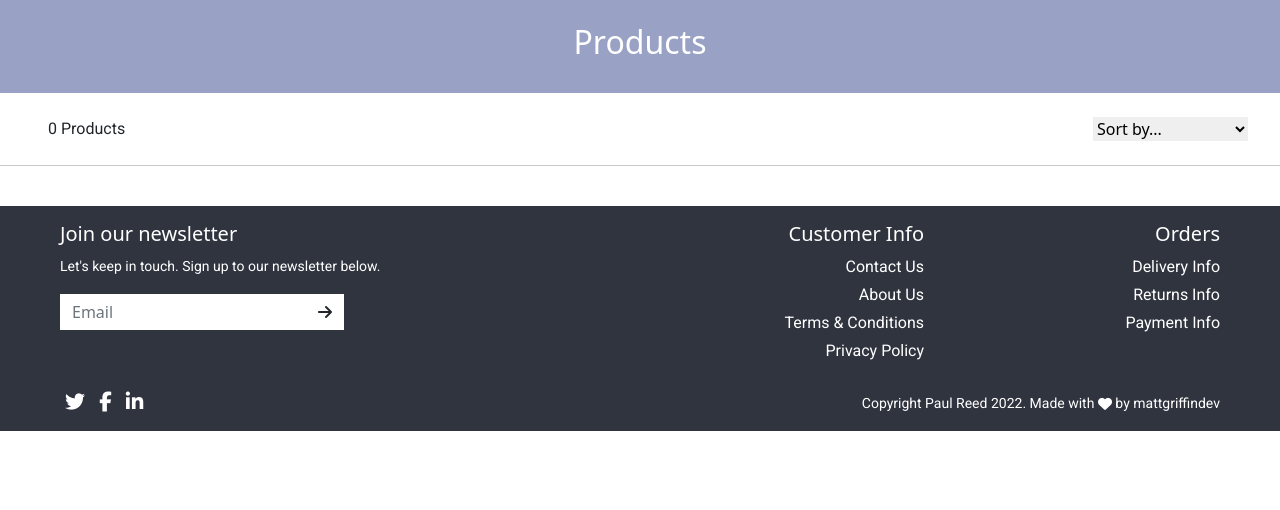
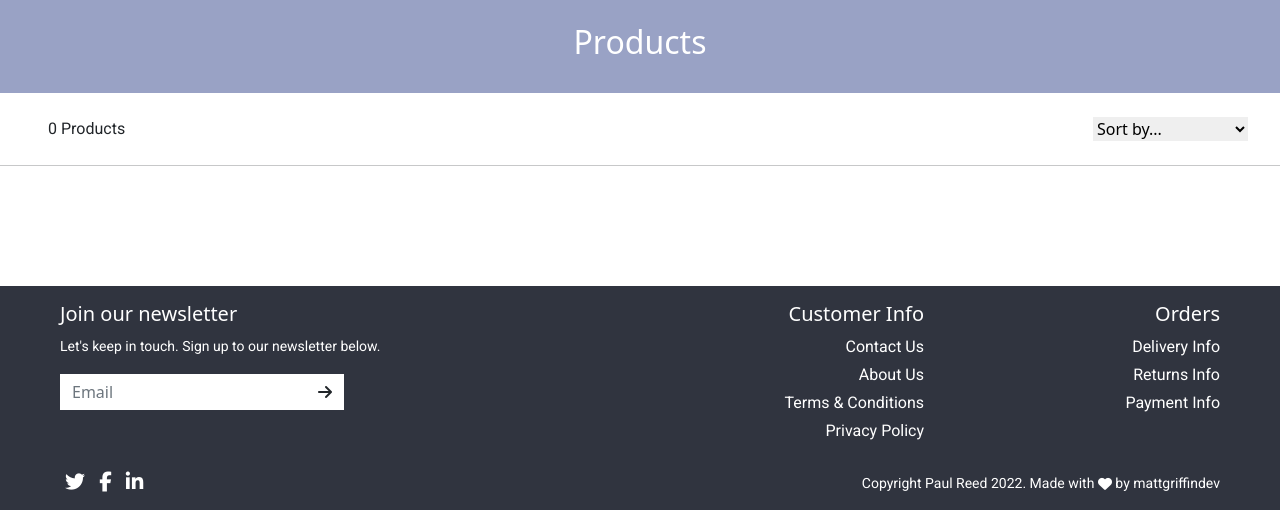
Before and after one commit to mattgriffindev/ci_msp4_v1, a Django app: page /products/?sale in a window 1280 px wide. Shown: the part 166-676 px from the top of the page. Run offline with Django 3.2, Linux system fonts and the light colour scheme; data comes from the database, SQL or seed files in the repository; some libraries are stand-ins or nearby versions; some web fonts are replaced.

Commit message:
amend products app to add min-height to product container

```diff
--- a/products/templates/products/products.html
+++ b/products/templates/products/products.html
@@ -48,7 +48,7 @@
 
 <hr>
 
-<div class="container-fluid">
+<div class="container-fluid" style="min-height: 5rem;">
     <div class="row">
         <div class="product-container col-10 offset-1">
             <div class="row">
--- a/templates/includes/alerts/alert_success.html
+++ b/templates/includes/alerts/alert_success.html
@@ -44,7 +44,7 @@
         </div>
         <div class="modal-footer">
             {% if free_delivery_delta > 0 %}
-            <p class="mb-0 p-2 bg-warning shadow-sm text-center">
+            <p class="mb-0 p-2 bg-warning shadow-sm text-center w-100">
                 Spend <strong>£{{ free_delivery_delta }}</strong> more to get free next day delivery!
             </p>
             {% endif %}
```
Also changed, not shown: templates/base.html (+0 -8 lines), reviews/urls.py (line endings or trailing spaces).
